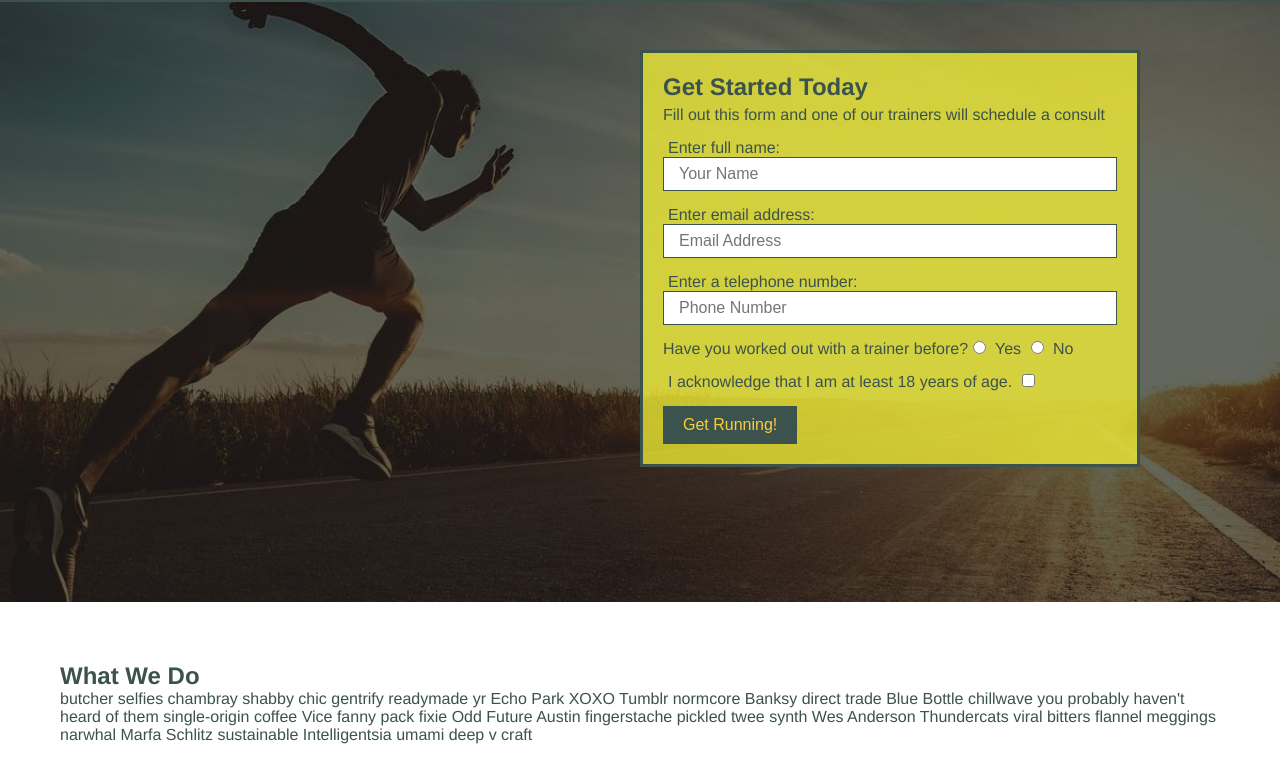
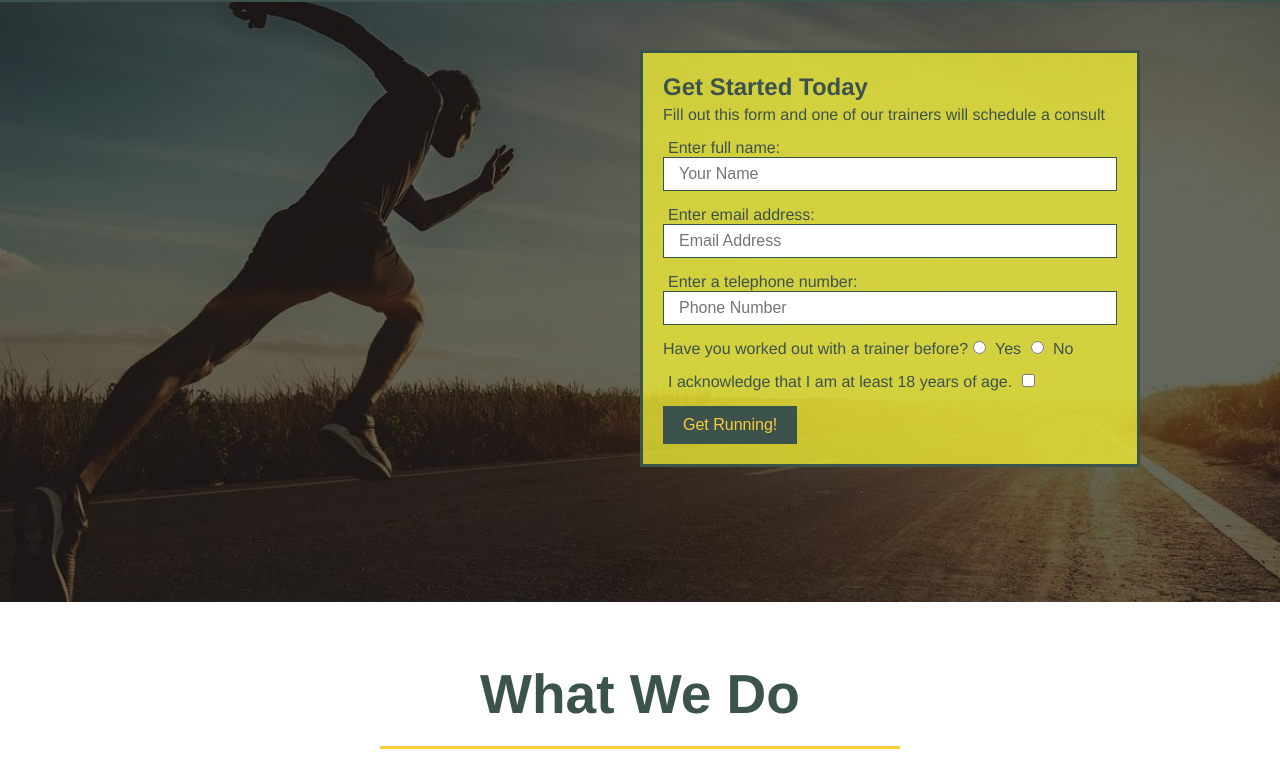
Before and after one commit to JoseEPina/m01-html-css, a plain HTML site: page index.html in a window 1280 px wide. Shown: the part 80-861 px from the top of the page. Drawn offline with Linux system fonts and the light colour scheme.

Commit message:
Finished adding styling to the What we do section.

```diff
--- a/assets/css/style.css
+++ b/assets/css/style.css
@@ -124,3 +124,24 @@ section {
    width: 100%;
    margin-bottom: 15px;
 }
+
+.intro {
+   text-align: center;
+}
+
+.intro h2 {
+   font-size: 55px;
+   color: #3c524d;
+   margin-bottom: 35px;
+   padding: 0 100px 20px 100px;
+   border-bottom: 3px solid #fcce36;
+   display: inline-block;
+}
+
+.intro p {
+   line-height: 1.7;
+   color: #3c524d;
+   width: 80%;
+   font-size: 20px;
+   margin: 0 auto;
+}
--- a/index.html
+++ b/index.html
@@ -60,7 +60,7 @@
    <!-- end hero -->
 
    <!-- "what we do" section -->
-   <section id="what-we-do">
+   <section id="what-we-do" class="intro">
       <h2>What We Do</h2>
       <p>
          butcher selfies chambray shabby chic gentrify readymade yr Echo Park XOXO Tumblr normcore Banksy direct trade
```
